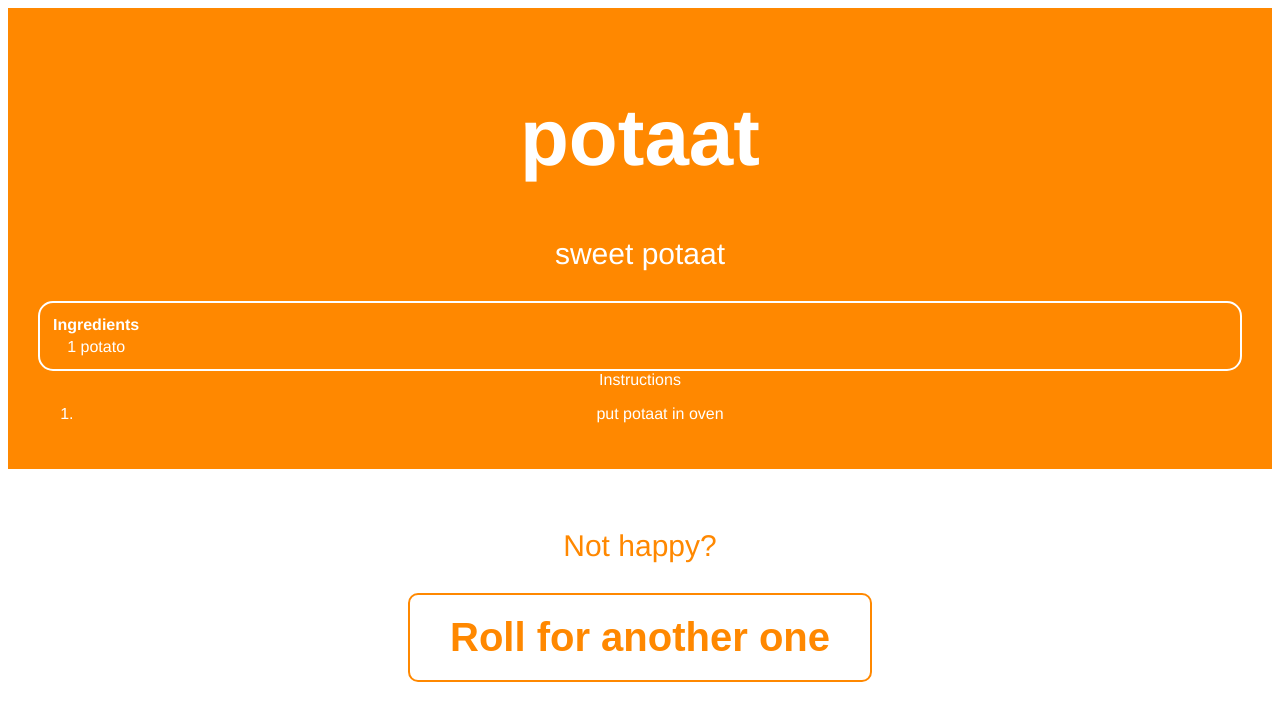
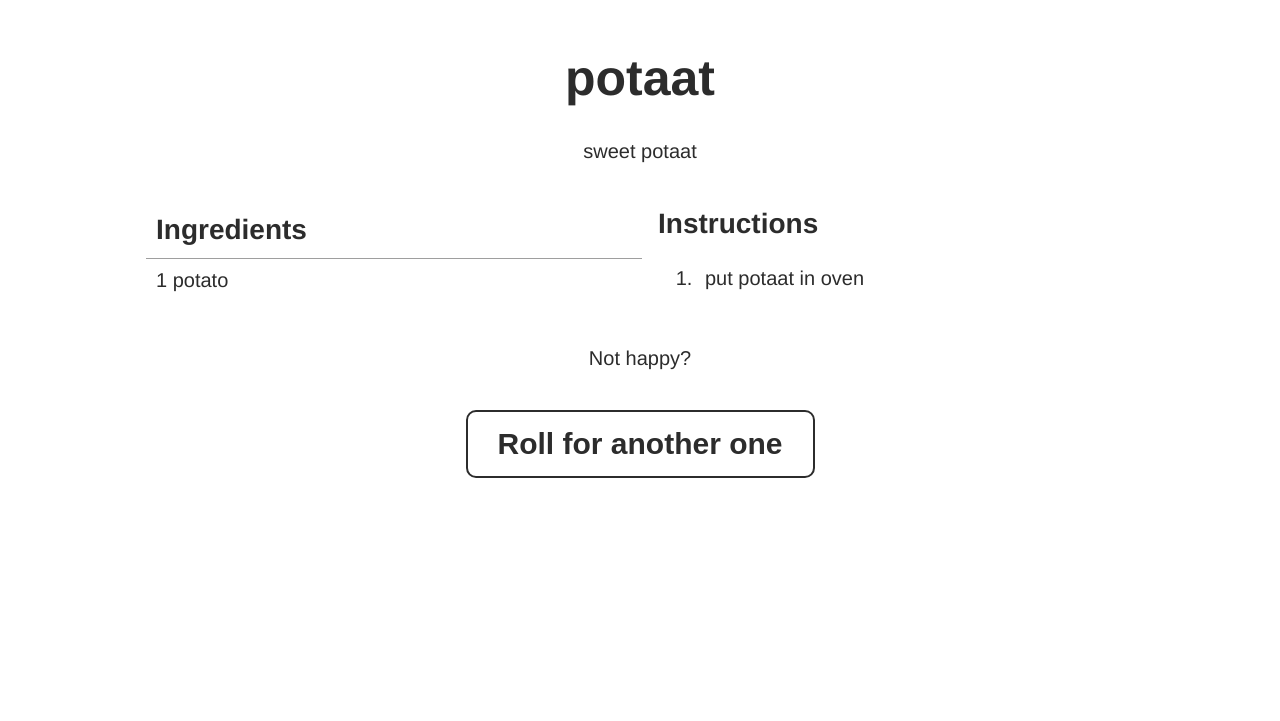
Before and after one commit to JoakimRiikonen/RecipeRoller, a Django app: page /recipe/1/ in a window 1280 px wide. Shown: the top 721 px of the page. Run offline with Django 3.2, Linux system fonts and the light colour scheme; data comes from the database, SQL or seed files in the repository.

Commit message:
added an alternative style, /recipe css done

```diff
--- a/core/static/core/styles.css
+++ b/core/static/core/styles.css
@@ -16,12 +16,12 @@ body {
 }
 
 h1 {
-    font-size: 80px;
+    font-size: 50px;
     color: white;
 }
 
 p {
-    font-size: 30px;
+    font-size: 20px;
 }
 
 button {
@@ -46,8 +46,8 @@ button:active {
 }
 
 #ingredients {
-    border: 2px solid white;
+    border: 2px solid rgb(255, 136, 0);
     border-radius: 15px;
-    color: white;
+    color: rgb(255, 136, 0);
     padding: 10px;
 }
--- /dev/null
+++ b/core/static/core/styles2.css
@@ -0,0 +1,98 @@
+body {
+    background-color: white;
+    text-align: center;
+    font-family: "Helvetica", serif;
+    margin: 0 auto;
+    width: 100%;
+
+    color: #2c2c2c;
+}
+
+@media screen and (min-width: 1000px){
+    body {
+        width: 1000px;
+    }
+
+    .lower-container {
+        display: flex;
+    }
+
+    #ingredients {
+        width: 100%
+    }
+}
+
+
+h1 {
+    font-size: 50px;
+}
+
+p {
+    font-size: 20px;
+}
+
+.upper-container {
+    padding: 15px;
+}
+
+button {
+    background-color: white;
+    margin-top: 20px;
+    border: 2px solid #2c2c2c;
+    color: #2c2c2c;
+    padding: 15px 30px;
+    border-radius: 10px;
+    text-align: center;
+    font-weight: bold;
+    font-size: 30px;
+    transition-duration: 0.2s;
+    -webkit-transition-duration: 0.2s;
+}
+
+button:hover {
+    background-color: #2c2c2c;
+    color: white;
+    cursor: pointer;
+}
+
+button:active {
+    background-color: white;
+    color: #2c2c2c;
+}
+
+#title{
+    font-weight: bold;
+    font-size: 28px;
+}
+
+#ingredients {
+    padding: 4px;
+
+    font-size: 20px;
+    flex: 0 0 50%;
+}
+
+th {
+    padding: 10px;
+    text-align: left;
+}
+
+td {
+    padding: 10px 10px;
+    border-top: 1px solid #9e9e9e;
+    min-width: 250px;
+    width: 50%;
+    text-align: left;
+}
+
+li {
+    padding: 7px;
+}
+
+#instructions {
+    padding: 10px;
+
+    font-size: 20px;
+    text-align: left;
+    flex: 0 0 50%;
+}
--- a/core/templates/core/recipe.html
+++ b/core/templates/core/recipe.html
@@ -1,12 +1,14 @@
 <!DOCTYPE html>
 <head>
     {% load static %}
-    <link rel="stylesheet" href="{% static "core/styles.css" %}">
+    <link rel="stylesheet" href="{% static "core/styles2.css" %}">
 </head>
 <body>
     <div class="upper-container">
         <h1>{{ name }}</h1>
         <p>{{ description }}</p>
+    </div>
+    <div class="lower-container">
         <div id="ingredients">
             <table id="Ingredients_table">
                 <th className="ingredients_table_heading">
@@ -19,7 +21,7 @@
                 {% endfor %}
             </table>
         </div>
-        <div id="Instructions">
+        <div id="instructions">
             <span id="title">Instructions</span>
             <ol>
                 {% for item in steps %}
@@ -28,11 +30,9 @@
             </ol>
         </div>
     </div>
-    <div class="lower-container">
-        <p>Not happy?</p>
-        <form action="" method="POST">
-            {% csrf_token %}
-            <button>Roll for another one</button>
-        </form>
-    </div>
+    <p>Not happy?</p>
+    <form action="" method="POST">
+        {% csrf_token %}
+        <button>Roll for another one</button>
+    </form>
 </body>
```
Also changed, not shown: core/templates/core/index.html (+5 -7 lines).
